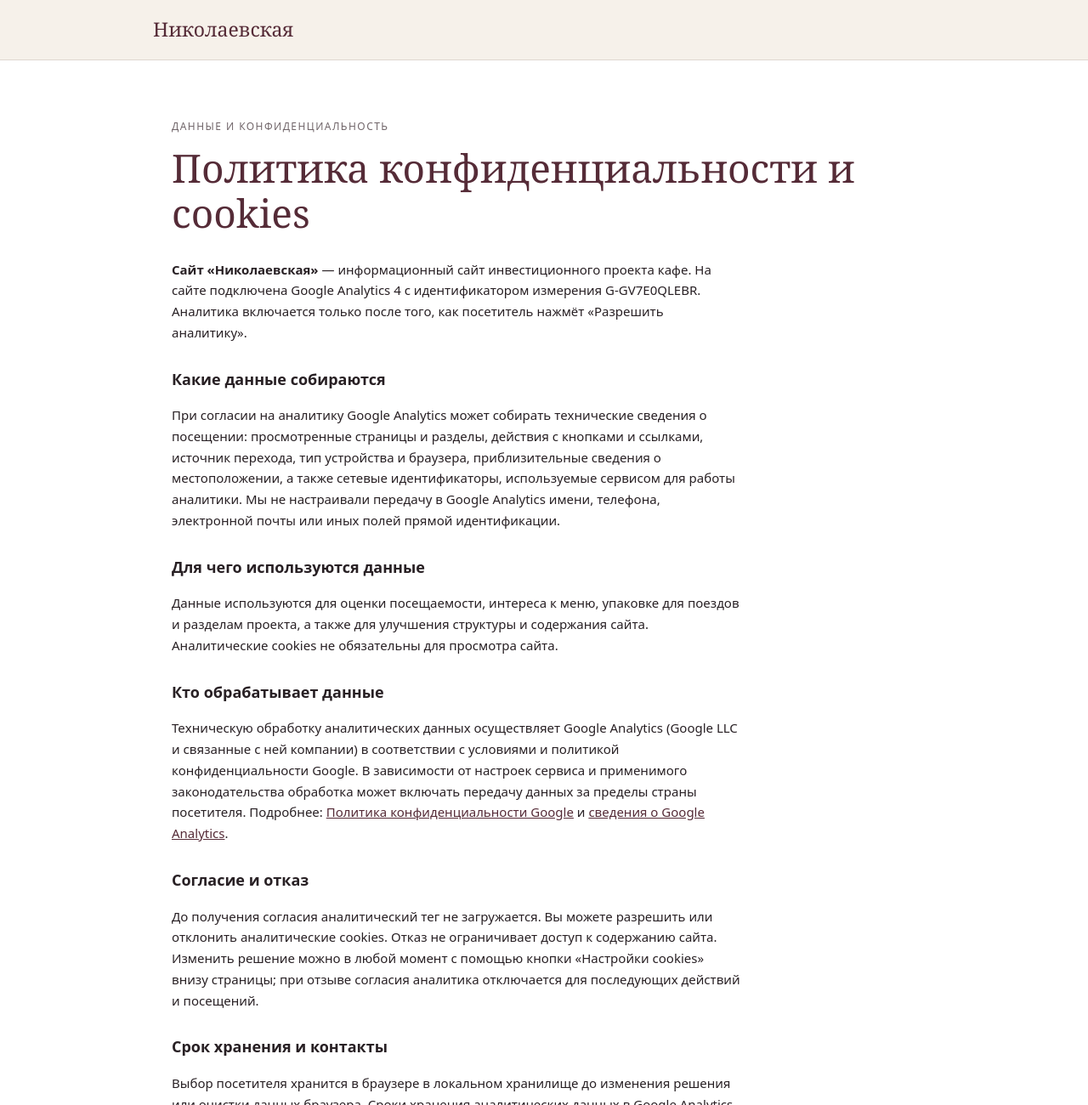
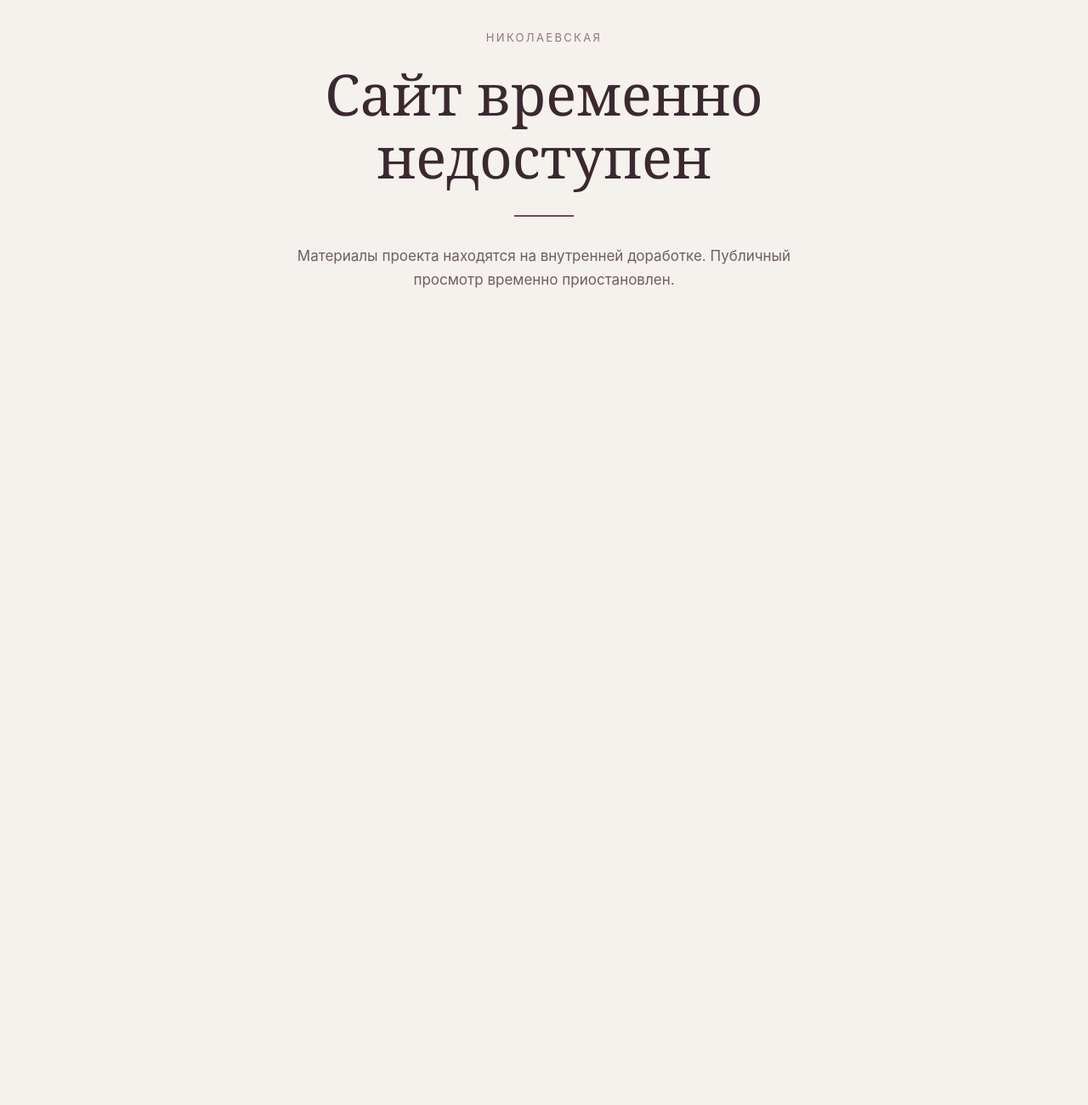
Before and after one commit to 9j8f7j5kwp-source/Nikolayevskaya-new, a plain HTML site: page privacy.html in a window 1280 px wide. Shown: the top 1300 px of the page at 85% size. After the commit the page ends 800 px from the top, so only its background shows below. Drawn offline with Linux system fonts and the light colour scheme.

Commit message:
Temporarily replace public page with maintenance notice: privacy.html

```diff
--- a/privacy.html
+++ b/privacy.html
@@ -1,37 +1 @@
-<!doctype html>
-<html lang="ru">
-<head>
-<meta charset="utf-8">
-<meta name="viewport" content="width=device-width, initial-scale=1">
-<meta name="robots" content="index,follow">
-<title>Данные и конфиденциальность — Николаевская</title>
-<meta name="description" content="Политика конфиденциальности и использования cookies на сайте инвестиционного проекта «Николаевская».">
-<style>
-:root{--wine:#552b37;--paper:#f6f1ea;--ink:#282024;--muted:#71666a}
-*{box-sizing:border-box}body{margin:0;background:var(--paper);font-family:system-ui,-apple-system,"Segoe UI",Arial,sans-serif;color:var(--ink);line-height:1.65}
-header{border-bottom:1px solid #ded7d0;padding:16px max(20px,calc((100vw - 920px)/2))}header a{text-decoration:none;color:var(--wine);font-family:Georgia,serif;font-size:23px}
-.wrap{max-width:920px;margin:0 auto;padding:0 22px}.cookie-policy{padding:56px 0 80px;background:#fff}.label{font-size:12px;letter-spacing:.12em;text-transform:uppercase;color:var(--muted)}h2{font:normal clamp(30px,5vw,46px)/1.15 Georgia,serif;color:var(--wine);margin:10px 0 28px}h3{font-size:18px;margin:28px 0 8px}p,li{font-size:15px;max-width:78ch}a{color:var(--wine)}.policy-note{background:var(--paper);padding:18px;border-left:3px solid var(--wine)}.back{display:inline-block;margin-top:16px;font-size:14px}
-footer{max-width:920px;margin:auto;padding:22px;color:var(--muted);font-size:12px}
-</style>
-</head>
-<body><header><a href="./">Николаевская</a></header>
-  <section class="cookie-policy" id="privacy" aria-labelledby="privacy-title">
-    <div class="wrap">
-      <p class="label">данные и конфиденциальность</p>
-      <h2 id="privacy-title">Политика конфиденциальности и cookies</h2>
-      <p><b>Сайт «Николаевская»</b> — информационный сайт инвестиционного проекта кафе. На сайте подключена Google Analytics 4 с идентификатором измерения G-GV7E0QLEBR. Аналитика включается только после того, как посетитель нажмёт «Разрешить аналитику».</p>
-      <h3>Какие данные собираются</h3>
-      <p>При согласии на аналитику Google Analytics может собирать технические сведения о посещении: просмотренные страницы и разделы, действия с кнопками и ссылками, источник перехода, тип устройства и браузера, приблизительные сведения о местоположении, а также сетевые идентификаторы, используемые сервисом для работы аналитики. Мы не настраивали передачу в Google Analytics имени, телефона, электронной почты или иных полей прямой идентификации.</p>
-      <h3>Для чего используются данные</h3>
-      <p>Данные используются для оценки посещаемости, интереса к меню, упаковке для поездов и разделам проекта, а также для улучшения структуры и содержания сайта. Аналитические cookies не обязательны для просмотра сайта.</p>
-      <h3>Кто обрабатывает данные</h3>
-      <p>Техническую обработку аналитических данных осуществляет Google Analytics (Google LLC и связанные с ней компании) в соответствии с условиями и политикой конфиденциальности Google. В зависимости от настроек сервиса и применимого законодательства обработка может включать передачу данных за пределы страны посетителя. Подробнее: <a href="https://policies.google.com/privacy" target="_blank" rel="noopener">Политика конфиденциальности Google</a> и <a href="https://support.google.com/analytics/answer/6004245" target="_blank" rel="noopener">сведения о Google Analytics</a>.</p>
-      <h3>Согласие и отказ</h3>
-      <p>До получения согласия аналитический тег не загружается. Вы можете разрешить или отклонить аналитические cookies. Отказ не ограничивает доступ к содержанию сайта. Изменить решение можно в любой момент с помощью кнопки «Настройки cookies» внизу страницы; при отзыве согласия аналитика отключается для последующих действий и посещений.</p>
-      <h3>Срок хранения и контакты</h3>
-      <p>Выбор посетителя хранится в браузере в локальном хранилище до изменения решения или очистки данных браузера. Сроки хранения аналитических данных в Google Analytics задаются в настройках ресурса GA4. Для вопросов о сайте и обработке данных: <b>[укажите наименование оператора и контактный e-mail]</b>.</p>
-      <p class="policy-note"><b>Важно перед публичным запуском:</b> заполните наименование и реквизиты оператора, контакт для обращений, проверьте применимые требования законодательства о персональных данных и трансграничной передаче, а также настройки срока хранения в GA4. Этот текст — техническая основа уведомления, а не юридическое заключение.</p>
-      <p><a class="back" href="./">← Вернуться на сайт «Николаевской»</a></p>
-    </div>
-  </section>
-<footer>Концепция инвестиционного проекта «Николаевская».</footer></body></html>
+<!doctype html><html lang="ru"><head><meta charset="utf-8"><meta name="viewport" content="width=device-width,initial-scale=1"><meta name="robots" content="noindex,nofollow,noarchive"><title>Николаевская — сайт временно недоступен</title><style>html,body{min-height:100%;margin:0}body{background:#f5f1ed;color:#3b2830;display:grid;place-items:center;font-family:-apple-system,BlinkMacSystemFont,"Segoe UI",Arial,sans-serif}.content{text-align:center;padding:36px;max-width:660px}.label{font-size:13px;letter-spacing:.18em;text-transform:uppercase;color:#907580}h1{font:normal clamp(37px,7vw,67px)/1.1 Georgia,serif;margin:22px 0}p{font-size:17px;line-height:1.65;color:#6f5e65}hr{border:0;width:70px;height:2px;background:#754653;margin:32px auto}</style></head><body><main class="content"><div class="label">Николаевская</div><h1>Сайт временно недоступен</h1><hr><p>Материалы проекта находятся на внутренней доработке. Публичный просмотр временно приостановлен.</p></main></body></html>
```
